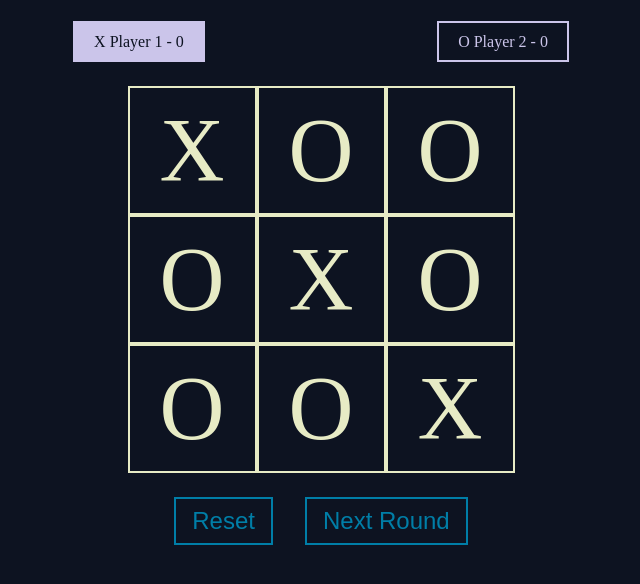
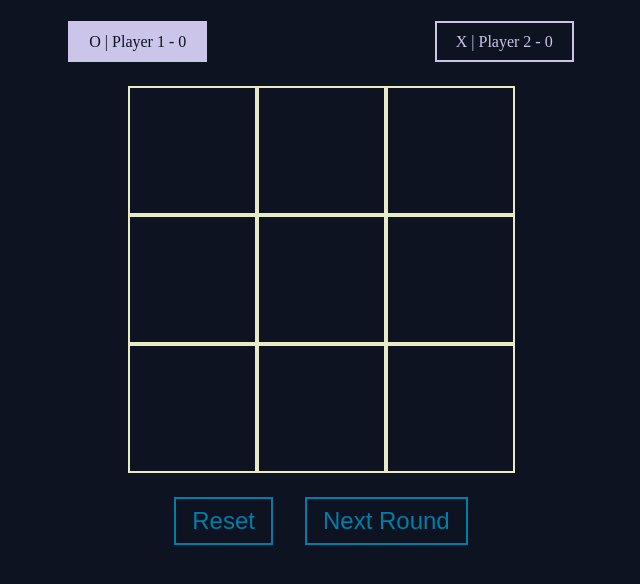
Before and after one commit to Zein-Haddad/tic-tac-toe, a plain HTML site: page index.html in a window 1280 px wide. Both pictures are taken after a click on the button "Reset". Shown: the part 120-704 px from the top of the page, without its empty margins (319-959 px from the left). Drawn offline with Linux system fonts and the light colour scheme.

Commit message:
Added some game logic

```diff
--- a/index.html
+++ b/index.html
@@ -18,10 +18,10 @@
       <div class="row flex-space">
         <!-- Player 1 and 2 score -->
         <div class="score player1">
-          <div class="score-text score-text-active">X Player 1 - 0</div>
+          <div class="score-text score-text-active" player-display>O | Player 1 - 0</div>
         </div>
         <div class="score player2">
-          <div class="score-text">O Player 2 - 0</div>
+          <div class="score-text" player-display>X | Player 2 - 0</div>
         </div>
       </div>
 
@@ -29,29 +29,31 @@
         <!-- Tic Tac Toe Board -->
         <div class="flex-column">
           <div class="row row-grid">
-            <div class="board-box">X</div>
-            <div class="board-box">O</div>
-            <div class="board-box">O</div>
+            <div class="board-box" pos="0"></div>
+            <div class="board-box" pos="1"></div>
+            <div class="board-box" pos="2"></div>
           </div>
           <div class="row row-grid">
-            <div class="board-box">O</div>
-            <div class="board-box">X</div>
-            <div class="board-box">O</div>
+            <div class="board-box" pos="3"></div>
+            <div class="board-box" pos="4"></div>
+            <div class="board-box" pos="5"></div>
           </div>
           <div class="row row-grid">
-            <div class="board-box">O</div>
-            <div class="board-box">O</div>
-            <div class="board-box">X</div>
+            <div class="board-box" pos="6"></div>
+            <div class="board-box" pos="7"></div>
+            <div class="board-box" pos="8"></div>
           </div>
         </div>
       </div>
 
       <div class="row flex-center">
         <!-- Button to reset game -->
-        <button class="btn">Reset</button>
+        <button class="btn" onclick="gameMaster.reset();">Reset</button>
         <button class="btn">Next Round</button>
       </div>
     </div>
 
+    <script src="js/main.js"></script>
+
   </body>
 </html>
--- /dev/null
+++ b/js/main.js
@@ -0,0 +1,78 @@
+const gameBoard = (() => {
+  let _board = ['', '', '', '', '', '', '', '', ''];
+  let _boardElem = document.querySelectorAll('.board-box')
+  let _playersDisplay = document.querySelectorAll('[player-display]');
+
+  const _displayBoard = () => {
+    _boardElem.forEach ((b, i) => {
+      b.textContent = _board[i];
+    });
+  }
+
+  const toggleDisplay = (turn) => {
+    _playersDisplay.forEach ((d, i) => {
+      if (i === turn) {
+        d.classList.add('score-text-active');
+      } else {
+        d.classList.remove('score-text-active');
+      }
+    })
+  };
+
+  const setBoard = (pos, mark) => {
+    if (_board[pos] !== '') return false;
+
+    _board[pos] = mark;
+    _displayBoard();
+    return true;
+  }
+
+  const emptyBoard = () => {
+    _board = ['', '', '', '', '', '', '', '', ''];
+    _displayBoard();
+  }
+
+  return {setBoard, toggleDisplay, emptyBoard};
+})();
+
+const makePlayer = (mark = 'O') => {
+  const takeTurn = (pos) => {
+    let turn = gameBoard.setBoard(pos, mark);
+    return turn;
+  }
+
+  return {takeTurn};
+};
+
+const gameMaster = (() => {
+  let _players = [makePlayer('O'), makePlayer('X')];
+  let _currentTurn = 0;
+
+  const _nextTurn = () => {
+    if (_currentTurn === 0) {
+      _currentTurn = 1;
+    } else {
+      _currentTurn = 0;
+    }
+  };
+
+  const takeTurn = (pos) => {
+    let turn = _players[_currentTurn].takeTurn(pos);
+    if (turn) {
+      _nextTurn();
+      gameBoard.toggleDisplay(_currentTurn);
+    }
+  };
+
+  const reset = () => {
+    _currentTurn = 0;
+    gameBoard.emptyBoard();
+    gameBoard.toggleDisplay(_currentTurn);
+  };
+
+  return {takeTurn, reset};
+})();
+
+document.querySelectorAll('.board-box').forEach ((b) => {
+  b.addEventListener('click', () => { gameMaster.takeTurn(b.getAttribute('pos')) });
+})
```
